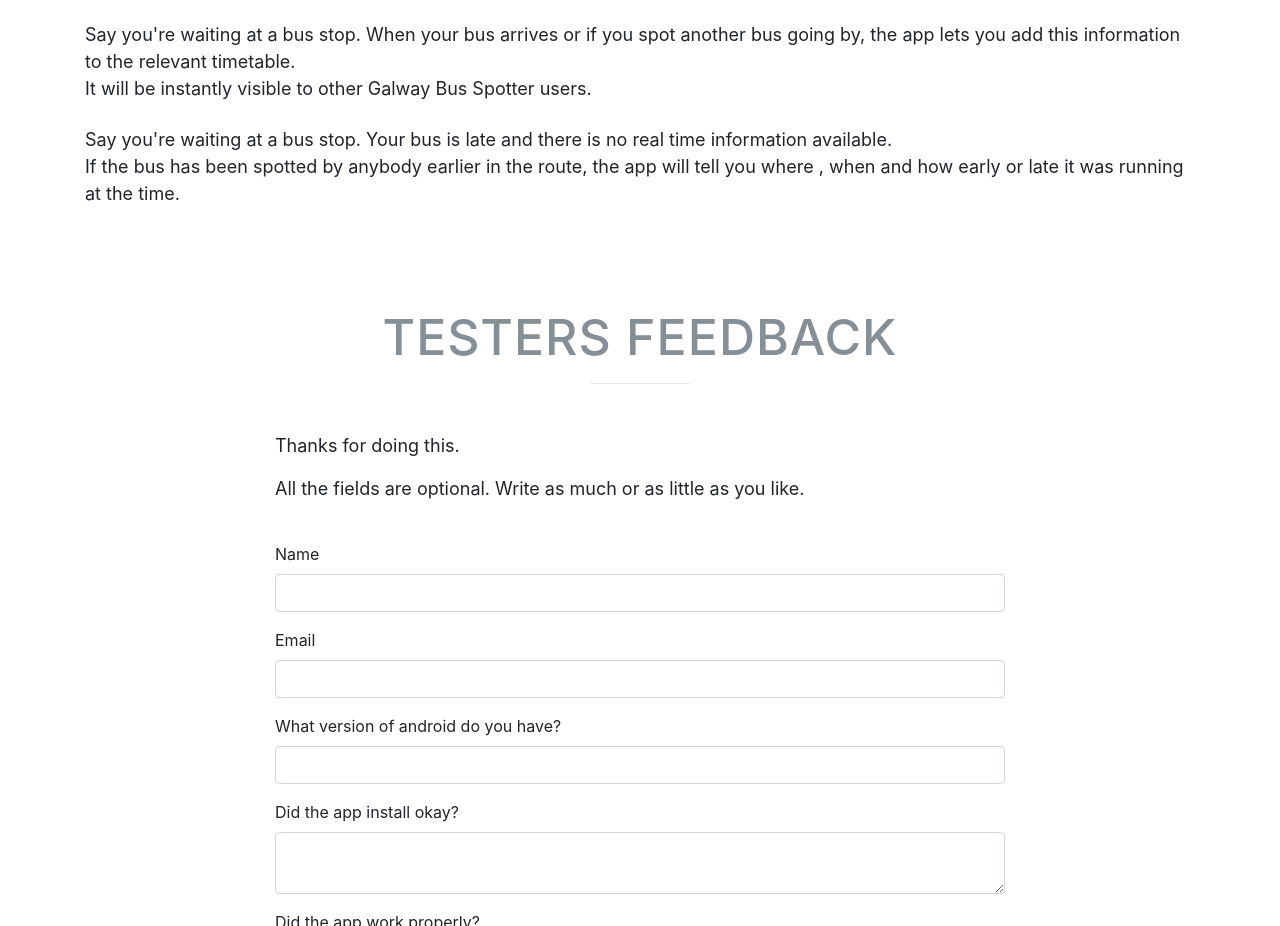
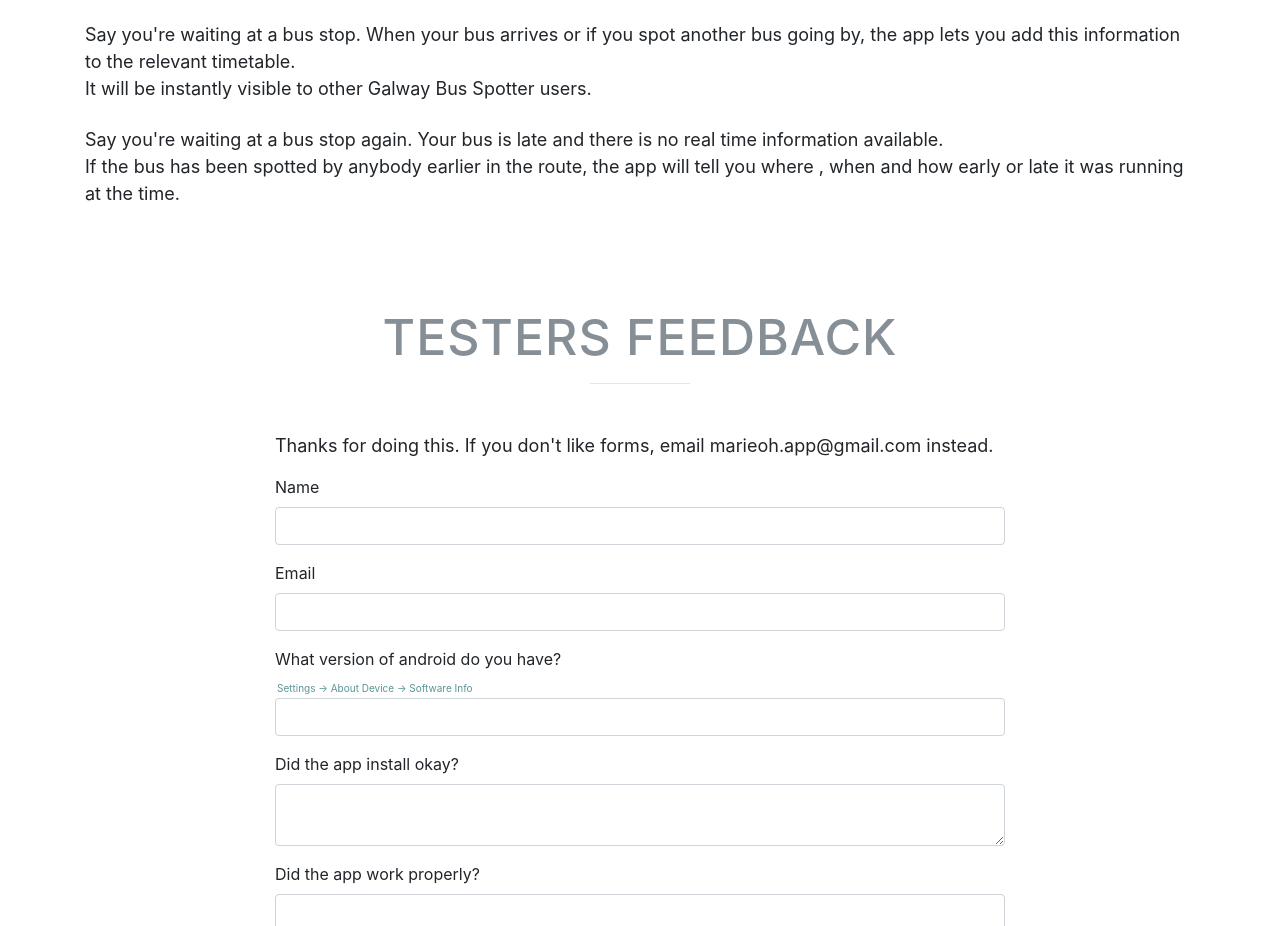
Before and after one commit to agfoghlaim/gbs, a website with bundled scripts: page index.html in a window 1280 px wide. Shown: the part 967-1893 px from the top of the page. Built offline with nearby package versions, Linux system fonts and the light colour scheme; a web font is replaced by a local one.

Commit message:
added how to find android version

```diff
--- a/index.html
+++ b/index.html
@@ -100,7 +100,7 @@
           <br>
           <p class="text-left">Say you're waiting at a bus stop. When your bus arrives or if you spot another bus going by, the app lets you add this information to the relevant timetable. </p><p class="text-left">It will be instantly visible to other Galway Bus Spotter users.</p>
           <br>
-            <p class="text-left">Say you're waiting at a bus stop. Your bus is late and there is no real time information available.</p><p class="text-left"> If the bus has been spotted by anybody earlier in the route, the app will tell you where , when and how early or late it was running at the time.</p>
+            <p class="text-left">Say you're waiting at a bus stop again. Your bus is late and there is no real time information available.</p><p class="text-left"> If the bus has been spotted by anybody earlier in the route, the app will tell you where , when and how early or late it was running at the time.</p>
 
         </div>
 
@@ -119,8 +119,8 @@
         <hr class="star-dark mb-5">
         <div class="row">
           <div class="col-lg-8 mx-auto" >
-           <form id="feedbackForm"><p class="help-block">Thanks for doing this. </p>
-            <p class="help-block">All the fields are optional. Write as much or as little as you like.</p><br>
+           <form id="feedbackForm"><p class="help-block">Thanks for doing this. If you don't like forms, email marieoh.app@gmail.com instead. </p>
+           <!--  <p class="help-block">All the fields are optional. Write as much or as little as you like.</p><br> -->
 
                <div class="form-group">
                 <label for="name" >Name</label>
@@ -132,6 +132,7 @@
               </div>
               <div class="form-group">
                 <label for="version" data-toggle="tooltip" data-placement="top" title="See Settings -> About Device">What version of android do you have?</label>
+                <p style="font-size:10px; color:#5b9496; padding:1px; margin:1px;">Settings -> About Device -> Software Info</p>
                 <input type="text" class="form-control" id="theVersion" placeholder="">
               </div>
               <div class="form-group">
```
